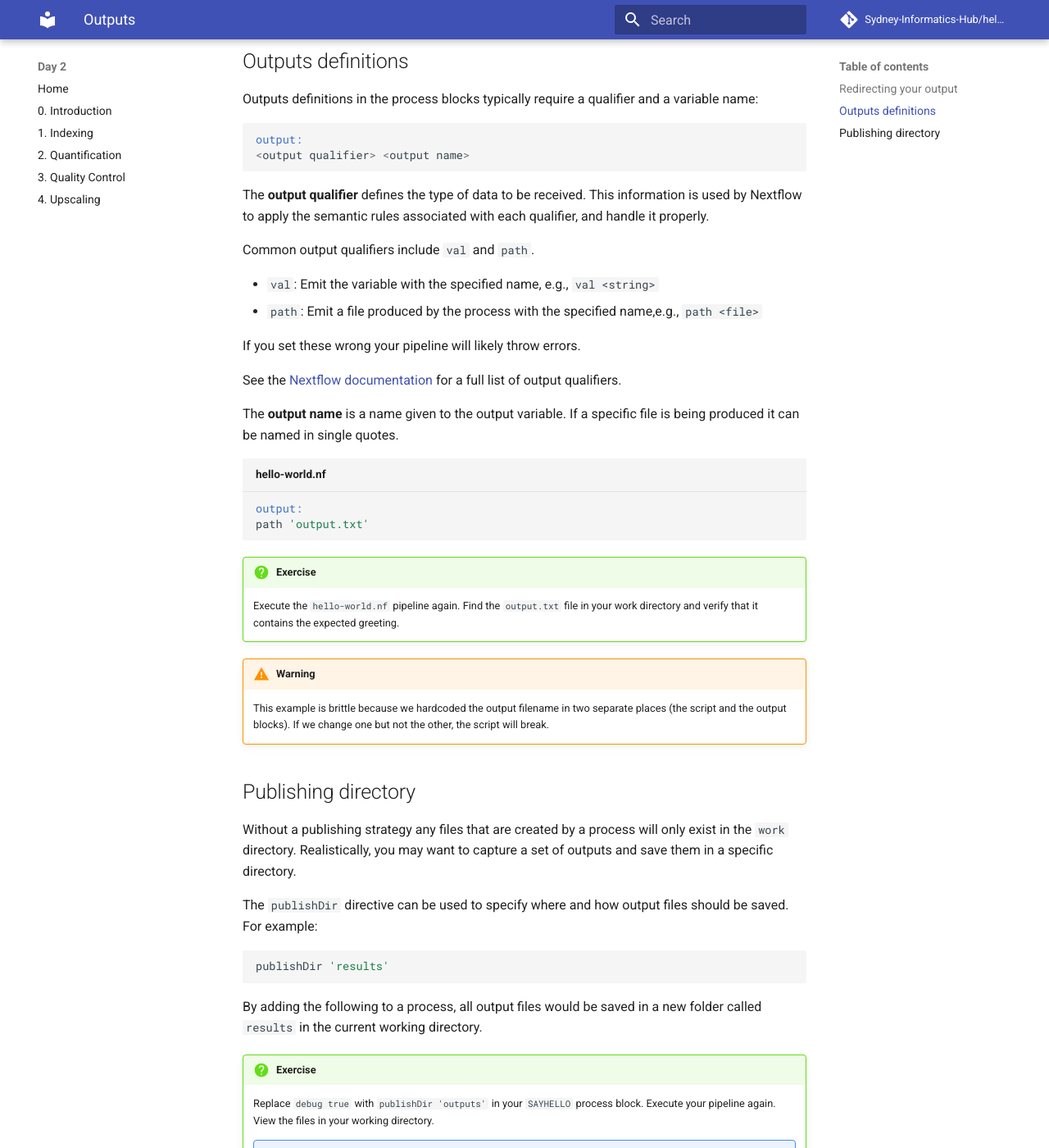
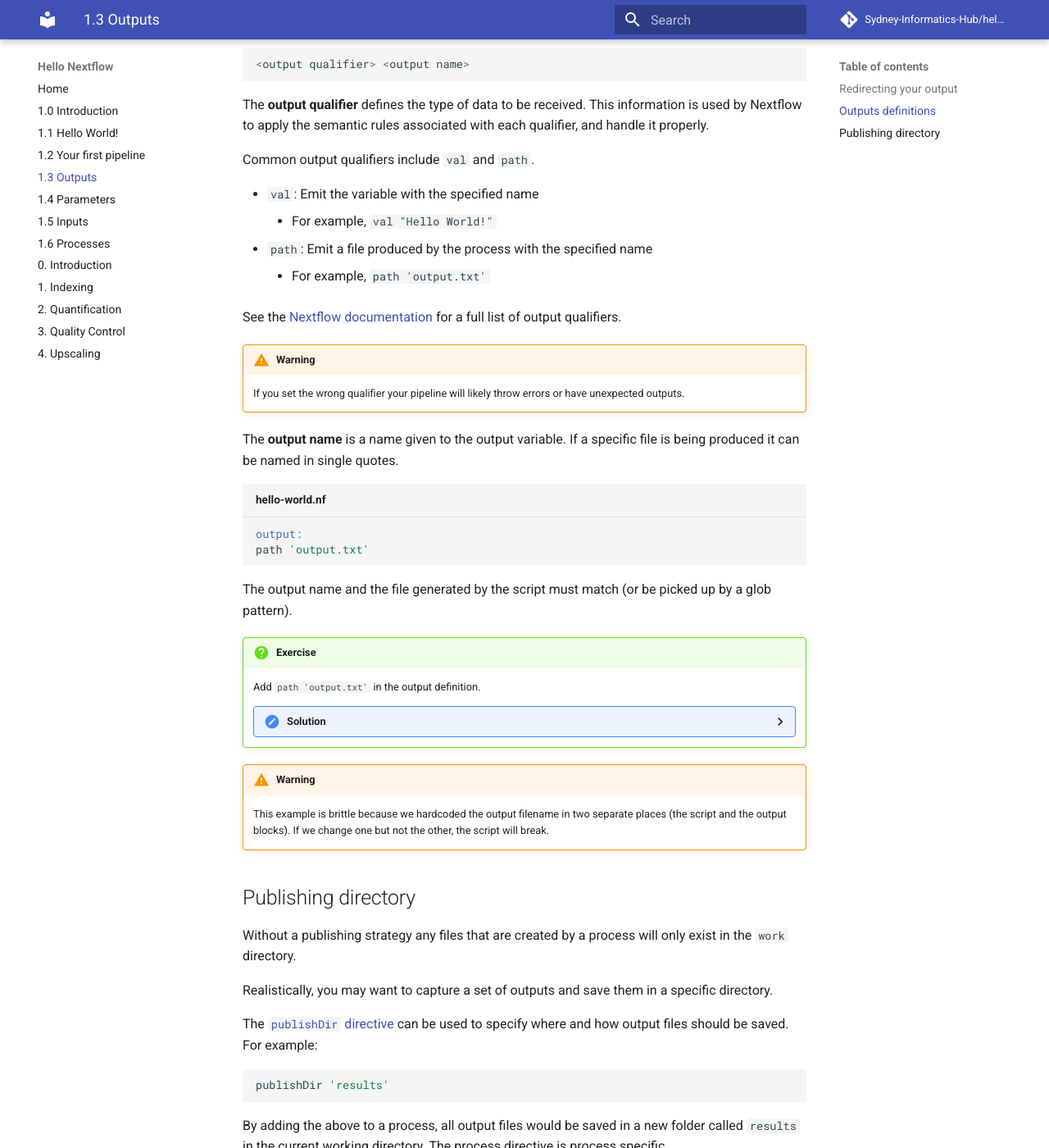
Before and after one commit to Sydney-Informatics-Hub/hello-nextflow, an MkDocs documentation site: the page built from docs/session1/03_output.md, in a window 1280 px wide and 1400 px high, scrolled down 685 px. Shown: the whole window at 82% size. Built offline with MkDocs 1.6.1 and Material for MkDocs 9.7.7, drawn with Linux system fonts in a browser that asks for light colours; comment, search, counter and statistics services are not loaded; some of the changed text lies outside the part shown.

Commit message:
Tidy first sections

````diff
--- a/docs/session1/03_output.md
+++ b/docs/session1/03_output.md
@@ -12,23 +12,30 @@ The `>` operator can be used for output redirection.
 
 !!!question "Exercise"
 
-    Redirect "Hello World!" to a file named `output.txt` in your script block
+    Redirect "Hello World!" to a file named `output.txt` in your script block. Update your comment at the same time.
 
     ??? "Solution"
 
-    ```groovy
-    script:
-    """
-    echo 'Hello World!' > output.txt
-    """
-    ```
+        ```groovy title="hello-world.nf" hl_lines="1 10"
+        // Use echo to print 'Hello World!' and redirect to output.txt
+        process SAYHELLO {
+            debug true
+
+            output:
+            stdout
+
+            script:
+            """
+            echo 'Hello World!' > output.txt
+            """
+        }
+        ```
 
 ## Outputs definitions
 
 Outputs definitions in the process blocks typically require a qualifier and a variable name:
 
 ```groovy
-output:
 <output qualifier> <output name>
 ```
 
@@ -36,12 +43,16 @@ The **output qualifier** defines the type of data to be received. This informati
 
 Common output qualifiers include `val` and `path`.
 
-- `val`: Emit the variable with the specified name, e.g., `val <string>`
-- `path`: Emit a file produced by the process with the specified name,e.g., `path <file>`
-
-If you set these wrong your pipeline will likely throw errors.
+- `val`: Emit the variable with the specified name
+    - For example, `val "Hello World!"`
+- `path`: Emit a file produced by the process with the specified name
+    - For example, `path 'output.txt'`
 
 See the [Nextflow documentation](https://www.nextflow.io/docs/latest/process.html#outputs) for a full list of output qualifiers.
+
+!!!warning
+
+    If you set the wrong qualifier your pipeline will likely throw errors or have unexpected outputs.
 
 The **output name** is a name given to the output variable. If a specific file is being produced it can be named in single quotes.
 
@@ -50,9 +61,28 @@ output:
 path 'output.txt'
 ```
 
+The output name and the file generated by the script must match (or be picked up by a glob pattern).
+
 !!!question "Exercise"
 
-    Execute the `hello-world.nf` pipeline again. Find the `output.txt` file in your work directory and verify that it contains the expected greeting.
+    Add `path 'output.txt'` in the output definition.
+
+    ???Solution
+
+        ```groovy title="hello-world.nf" hl_lines="6"
+        // Use echo to print 'Hello World!' and redirect to output.txt
+        process SAYHELLO {
+            debug true
+
+            output:
+            path 'output.txt'
+
+            script:
+            """
+            echo 'Hello World!' > output.txt
+            """
+        }
+        ```
 
 !!! warning
 
@@ -60,28 +90,37 @@ path 'output.txt'
 
 ## Publishing directory
 
-Without a publishing strategy any files that are created by a process will only exist in the `work` directory. Realistically, you may want to capture a set of outputs and save them in a specific directory.
+Without a publishing strategy any files that are created by a process will only exist in the `work` directory.
 
-The `publishDir` directive can be used to specify where and how output files should be saved. For example:
+Realistically, you may want to capture a set of outputs and save them in a specific directory.
+
+The [`publishDir` directive](https://www.nextflow.io/docs/latest/process.html#publishdir) can be used to specify where and how output files should be saved. For example:
 
 ```groovy
 publishDir 'results'
 ```
 
-By adding the following to a process, all output files would be saved in a new folder called `results` in the current working directory.
+By adding the above to a process, all output files would be saved in a new folder called `results` in the current working directory. The process directive is process specific.
 
 !!!question "Exercise"
 
-    Replace `debug true` with `publishDir 'outputs'` in your `SAYHELLO` process block. Execute your pipeline again. View the files in your working directory.
+    Replace `debug true` with `publishDir 'results'` in your `SAYHELLO` process block. Execute your pipeline again. View the files in your working directory.
 
-    ??? "Solution"
+    ???Solution
 
-        ```groovy
-        SAYHELLO {
+        ```groovy title="hello-world.nf" hl_lines="3"
+        // Use echo to print 'Hello World!' and redirect to output.txt
+        process SAYHELLO {
             publishDir 'results'
 
             output:
-            <truncated>
+            path 'output.txt'
+
+            script:
+            """
+            echo 'Hello World!' > output.txt
+            """
+        }
         ```
 
 !!! abstract "Summary"
--- a/mkdocs.yml
+++ b/mkdocs.yml
@@ -1,9 +1,16 @@
-site_name: Day 2
+site_name: Hello Nextflow
 repo_url: https://github.com/Sydney-Informatics-Hub/hello-nextflow
 repo_name: Sydney-Informatics-Hub/hello-nextflow
 
 nav:
   - Home: index.md
+  - 1.0 Introduction: session1/00_intro.md
+  - 1.1 Hello World!: session1/01_helloworld.md
+  - 1.2 Your first pipeline: session1/02_hellonf.md
+  - 1.3 Outputs: session1/03_output.md
+  - 1.4 Parameters: session1/04_params.md
+  - 1.5 Inputs: session1/05_inputs.md
+  - 1.6 Processes: session1/06_process.md
   - 0. Introduction: 00_intro.md
   - 1. Indexing: 01_salmon_idx.md
   - 2. Quantification: 02_quant.md
@@ -21,3 +28,6 @@ markdown_extensions:
   - pymdownx.inlinehilite
   - pymdownx.superfences:
       preserve_tabs: true
+  - attr_list
+  - md_in_html
+  - pymdownx.superfences
````
Also changed, not shown: docs/session1/01_helloworld.md (+2 -2 lines), docs/session1/02_hellonf.md (+36 -17 lines), docs/session1/04_params.md (+50 -17 lines), docs/session1/05_inputs.md (line endings or trailing spaces).
